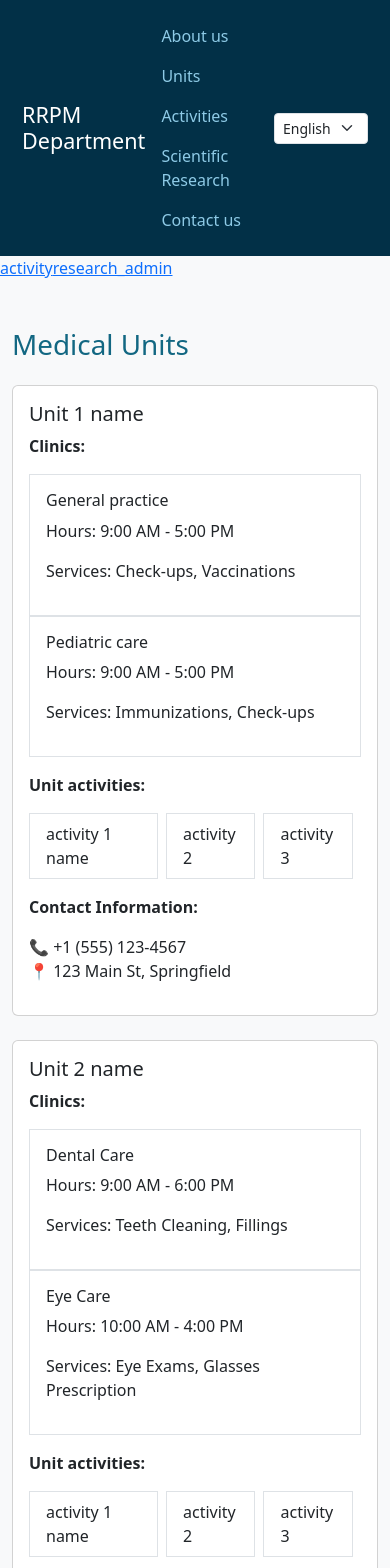
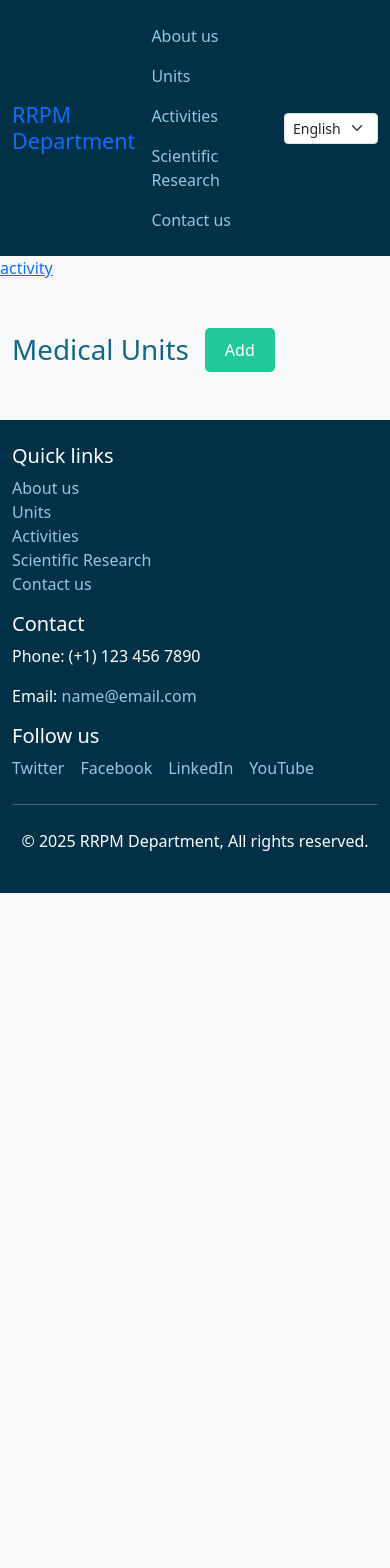
Before and after one commit to shahdhassan4601/RRPM-Department-Website, a Vue app: page /units in a window 390 px wide. Shown: the top 1568 px of the page. After the commit the page ends 893 px from the top, so only its background shows below. Built offline with nearby package versions, Linux system fonts and the light colour scheme.

Commit message:
some updates

```diff
--- a/src/App.vue
+++ b/src/App.vue
@@ -6,8 +6,14 @@
     <nav>
       <router-link to="/activity">activity</router-link>
       <router-link to="/research"></router-link>
-      <router-link to="/research_admin">research_admin</router-link>
+      <router-link to="/research_admin"></router-link>
       <router-link to="/units"></router-link>
+      <router-link to="/UnitManager"></router-link>
+
+
+
+
+
     </nav>
 
     <!-- مكان عرض المحتوى الديناميكي -->
--- a/src/Views/activity.vue
+++ b/src/Views/activity.vue
@@ -123,7 +123,7 @@
     </form>
 
     <!-- Display Added Activities -->
-    <div class="mt-5">
+    <!--<div class="mt-5">
       <h3>Added Activities</h3>
       <ul class="list-group">
         <li v-for="(activity, index) in activities" :key="index" class="list-group-item d-flex justify-content-between align-items-center">
@@ -142,7 +142,8 @@
           </div>
         </li>
       </ul>
-    </div>
+    </div>-->
+
   </div>
 </template>
 
@@ -173,6 +174,18 @@ export default {
       fileError: false // Error state for file uploads
     };
   },
+
+  created() {
+    // الحصول على index من الـ route
+    const index = this.$route.params.index;
+
+    // التحقق إذا كان الـ index موجودا
+    if (index !== undefined && this.activities[index]) {
+      this.formData = { ...this.activities[index] };
+      this.editIndex = index;
+    }
+  },
+
   methods: {
     submitForm() {
       this.titleError = !this.formData.title || this.formData.title.length < 3;
@@ -186,22 +199,29 @@ export default {
           this.activities.push({ ...this.formData });
         }
         localStorage.setItem('activities', JSON.stringify(this.activities)); // Save to localStorage
-        this.resetForm(); // Reset form after submission
-        alert("Activity saved successfully!");
-      } else {
-        alert("Please fill out the required fields.");
-      }
-    },
-    deleteActivity(index) {
-      if (confirm("Are you sure you want to delete this activity?")) {
-        this.activities.splice(index, 1); // Remove activity from list
-        localStorage.setItem('activities', JSON.stringify(this.activities)); // Update localStorage
-      }
-    },
-    editActivity(index) {
-      this.formData = { ...this.activities[index] }; // Copy activity data to form
-      this.editIndex = index; // Save the index for editing
-    },
+
+
+       const activityDetails = `
+      Title: ${this.formData.title}
+      Start Date: ${this.formData.startDate}
+      End Date: ${this.formData.endDate}
+      Location: ${this.formData.location}
+      Status: ${this.formData.status}
+      Unit: ${this.formData.unit}
+      Keywords: ${this.formData.keywords.join(', ')}
+      Summary: ${this.formData.summary}
+    `;
+
+    // إظهار alert مع تفاصيل النشاط المحفوظ
+    alert(`Activity saved successfully!\n\nDetails:\n${activityDetails}`);
+
+    this.resetForm(); // إعادة تعيين النموذج بعد الحفظ
+    this.$router.push("/Activities"); // إعادة التوجيه إلى صفحة الأنشطة
+  } else {
+    alert("Please fill out the required fields.");
+  }
+},
+
     resetForm() {
       this.formData = {
         title: '',
@@ -251,3 +271,49 @@ export default {
   }
 };
 </script>
+
+<style scoped>
+
+.activity-card {
+  background-color: #fff;
+  border: 1px solid #dee2e6;
+  border-radius: 8px;
+  padding: 20px;
+}
+
+.status-badge {
+  border-radius: 12px;
+  font-size: 12px;
+  padding: 2px 8px;
+  color: #fff;
+}
+
+.status-ongoing {
+  background-color: #fd9e02;
+}
+
+.status-completed {
+  background-color: #126782;
+}
+
+.status-upcoming {
+  background-color: #219ebc;
+}
+.btn-success {
+  background-color: #20c997 !important; /* لون أخضر فاتح */
+  border-color: #20c997 !important;
+}
+
+
+
+.btn-danger {
+  background-color: #dc3545 !important;
+  border-color: #dc3545 !important;
+}
+
+.btn-secondary {
+  background-color: #4f678d !important; /* لون أزرق */
+  border-color: #4f678d !important;
+}
+
+</style>
--- a/src/Views/research.vue
+++ b/src/Views/research.vue
@@ -2,7 +2,7 @@
   <div class="container my-5">
     <div class="d-flex align-items-center mb-4">
       <h1 class="me-3 mb-0">Scientific Research</h1>
-      <router-link to="/add-research_admin" class="btn btn-primary">Add</router-link>
+      <router-link to="/add-research_admin"  class="btn btn-success btn-sm">Add</router-link>
     </div>
     <p class="mb-4"><strong>Highlighted Topics:</strong>
       <span class="badge bg-secondary">Drug development</span>
@@ -29,34 +29,27 @@
       </div>
     </div>
 
-    <div v-for="(article, index) in filteredArticles" :key="index" class="border-bottom pb-3 mb-3">
-      <h5>{{ article.title }}</h5>
+   <!-- Display filtered research articles -->
+   <div v-for="(article, index) in filteredArticles" :key="article.title" class="border-bottom pb-3 mb-3">
+      <div class="d-flex justify-content-between align-items-center">
+        <h5>{{ article.title }}</h5>
+        <div>
+          <button class="btn btn-secondary btn-sm me-2" @click="editResearch(index)">Edit</button>
+          <button  class="btn btn-danger btn-sm" @click="deleteResearch(index)">Delete</button>
+        </div>
+      </div>
       <p class="text-muted">
         Authors: {{ article.authors.join(', ') }} | Published: {{ article.publicationDate }} | Organization: {{ article.organization }}
       </p>
       <p>{{ article.content }}</p>
-      <button class="btn btn-warning me-2" @click="editResearch(index)">Edit</button>
-      <button class="btn btn-danger" @click="deleteResearch(index)">Delete</button>
+
+       <!-- Learn More Button -->
+       <router-link :to="`/SingleResearch/${article.id}`" class="btn btn-info">Learn More</router-link>
+
+
+
+
     </div>
-
-    <ul class="list-group mt-3">
-      <li v-for="(research, index) in researches" :key="index" class="list-group-item">
-        <strong>{{ research.title }}</strong>
-        <br />
-        <em>Authors:</em> {{ research.authors }}
-        <br />
-        <em>Organization:</em> {{ research.organization }}
-        <br />
-        <em>Publication Date:</em> {{ research.publicationDate }}
-        <br />
-        <em>Content:</em> {{ research.content }}
-        <br />
-        <em>Keywords:</em> {{ research.keywords.join(", ") }}
-        <br />
-        <button @click="editResearch(index)" class="btn btn-outline-secondary btn-sm me-2">Edit</button>
-        <button @click="deleteResearch(index)" class="btn btn-outline-danger btn-sm">Delete</button>
-      </li>
-    </ul>
   </div>
 </template>
 
@@ -75,23 +68,103 @@ export default {
     // Load researches from localStorage when the component is created
     this.loadResearches();
   },
+  computed: {
+    // Filter out unique authors from the research data
+    uniqueAuthors() {
+      const authorsSet = new Set();
+      this.researches.forEach(research => {
+        research.authors.forEach(author => authorsSet.add(author));
+      });
+      return [...authorsSet];
+    },
+    // Filter the articles based on search query, author, and date
+    filteredArticles() {
+      return this.researches.filter(research => {
+        const matchesSearch = research.title.toLowerCase().includes(this.searchQuery.toLowerCase());
+        const matchesAuthor = this.selectedAuthor ? research.authors.includes(this.selectedAuthor) : true;
+        let matchesDate = true;
+        if (this.selectedDate === 'Newest') {
+          matchesDate = new Date(research.publicationDate) >= new Date();
+        } else if (this.selectedDate === 'Oldest') {
+          matchesDate = new Date(research.publicationDate) <= new Date();
+        }
+        return matchesSearch && matchesAuthor && matchesDate;
+      });
+    }
+  },
   methods: {
+    // Load research articles from localStorage
     loadResearches() {
       this.researches = JSON.parse(localStorage.getItem('researches')) || [];
+      this.researches.forEach(research => {
+        if (typeof research.authors === 'string') {
+          research.authors = [research.authors.trim()];
+        }
+        if (!Array.isArray(research.authors)) {
+          research.authors = [];
+        }
+      });
     },
+    // Redirect to edit page with selected research data
     editResearch(index) {
       const research = this.researches[index];
-      localStorage.setItem('editResearch', JSON.stringify(research));
-      this.$router.push(`/edit-research_admin/${index}`);
+      localStorage.setItem('editResearch', JSON.stringify(research)); // Store research data in localStorage
+      this.$router.push(`/edit-research_admin/${index}`); // Corrected path
     },
+    // Delete the selected research
     deleteResearch(index) {
       if (confirm("Are you sure you want to delete this research?")) {
         this.researches.splice(index, 1);
-        localStorage.setItem('researches', JSON.stringify(this.researches));
-        // Reload the researches after deletion
-        this.loadResearches();
+        localStorage.setItem('researches', JSON.stringify(this.researches)); // Update localStorage after deletion
+        this.loadResearches(); // Reload the research data
       }
-    },
-  },
+    }
+  }
 };
 </script>
+
+<style scoped>
+
+.activity-card {
+  background-color: #fff;
+  border: 1px solid #dee2e6;
+  border-radius: 8px;
+  padding: 20px;
+}
+
+.status-badge {
+  border-radius: 12px;
+  font-size: 12px;
+  padding: 2px 8px;
+  color: #fff;
+}
+
+.status-ongoing {
+  background-color: #fd9e02;
+}
+
+.status-completed {
+  background-color: #126782;
+}
+
+.status-upcoming {
+  background-color: #219ebc;
+}
+.btn-success {
+  background-color: #20c997 !important; /* لون أخضر فاتح */
+  border-color: #20c997 !important;
+}
+
+
+
+.btn-danger {
+  background-color: #dc3545 !important;
+  border-color: #dc3545 !important;
+}
+
+.btn-secondary {
+  background-color: #4f678d !important; /* لون أزرق */
+  border-color: #4f678d !important;
+}
+
+</style>
--- a/src/Views/units.vue
+++ b/src/Views/units.vue
@@ -1,67 +1,122 @@
 <template>
-    <div class="container my-5">
-    <h1 class="mb-4">Medical Units</h1>
+  <div class="container my-5">
+    <div class="d-flex align-items-center mb-4">
+      <h1 class="me-3 mb-0">Medical Units</h1>
+      <!-- زر التنقل لإضافة وحدة جديدة -->
+      <router-link to="/add-UnitManager"class="btn btn-success btn-sm">Add</router-link>
+    </div>
 
-    <!-- تكرار الوحدات باستخدام Vue -->
+    <!-- عرض الوحدات -->
     <div v-for="(unit, index) in units" :key="index" class="card mb-4">
       <div class="card-body">
-        <h5 class="card-title">{{ unit.name }}</h5>
-        <p><strong>Clinics:</strong></p>
+        <h5>{{ unit.name }}</h5>
+        <p>Address: {{ unit.address }}</p>
+        <p>Working Hours: {{ unit.hours.from }} - {{ unit.hours.to }}</p>
 
-        <!-- تكرار العيادات -->
-        <div class="row mb-3">
-          <div class="col-md-6" v-for="(clinic, index) in unit.clinics" :key="index">
-            <div class="border p-3">
-              <h6>{{ clinic.name }}</h6>
-              <p>Hours: {{ clinic.hours }}</p>
-              <p>Services: {{ clinic.services }}</p>
-            </div>
-          </div>
-        </div>
+        <h6>Clinics:</h6>
+        <ul>
+          <li v-for="(clinic, idx) in unit.clinics" :key="idx">
+            {{ clinic.name }} ({{ clinic.hours.from }} - {{ clinic.hours.to }}) - Services: {{ clinic.services }}
+          </li>
+        </ul>
 
-        <p><strong>Unit activities:</strong></p>
-        <div class="d-flex mb-3">
-          <span v-for="(activity, index) in unit.activities" :key="index" class="border px-3 py-2 me-2">{{ activity }}</span>
-        </div>
+        <!-- عرض الأنشطة الخاصة بالوحدة -->
+        <h6>Unit activities:</h6>
+        <ul>
+          <li v-for="(activity, idx) in unit.activities" :key="idx">
+            <!--رابط يعرض اسم النشاط ويحول إلى صفحة SingleActivity -->
+            <!-- <router-link :to="{ name: 'SingleActivity', params: { id: activity.id } }">
+              {{ activity.name }}
+            </router-link>-->
+          </li>
+        </ul>
 
-        <p><strong>Contact Information:</strong></p>
-        <p>
-          📞 {{ unit.contact.phone }}<br>
-          📍 {{ unit.contact.location }}
+        <!-- عرض معلومات الاتصال الخاصة بالوحدة -->
+        <h6>Contact Information:</h6>
+        <p v-if="unit.contactInfo">
+          <strong>Mobile Number:</strong> {{ unit.contactInfo.mobile }}
         </p>
+        <p v-if="unit.contactInfo">
+          <strong>Location:</strong> {{ unit.contactInfo.location }}
+        </p>
+
+        <button @click="editUnit(index)"  class="btn btn-secondary btn-sm me-2">Edit</button>
+        <button @click="deleteUnit(index)"  class="btn btn-danger btn-sm">Delete</button>
       </div>
     </div>
   </div>
-
 </template>
 
 <script>
+export default {
+  name: "MedicalUnits",
+  data() {
+    return {
+      // محاكاة البيانات التي ستكون موجودة من الـ backend
+      units: []
+    }
 
-export default {
-  name: "Units",
-data() {
-      return {
-        units: [
-          {
-            name: 'Unit 1 name',
-            clinics: [
-              { name: 'General practice', hours: '9:00 AM - 5:00 PM', services: 'Check-ups, Vaccinations' },
-              { name: 'Pediatric care', hours: '9:00 AM - 5:00 PM', services: 'Immunizations, Check-ups' }
-            ],
-            activities: ['activity 1 name', 'activity 2', 'activity 3'],
-            contact: { phone: '+1 (555) 123-4567', location: '123 Main St, Springfield' }
-          },
-          {
-            name: 'Unit 2 name',
-            clinics: [
-              { name: 'Dental Care', hours: '9:00 AM - 6:00 PM', services: 'Teeth Cleaning, Fillings' },
-              { name: 'Eye Care', hours: '10:00 AM - 4:00 PM', services: 'Eye Exams, Glasses Prescription' }
-            ],
-            activities: ['activity 1 name', 'activity 2', 'activity 3'],
-            contact: { phone: '+1 (555) 765-4321', location: '456 Elm St, Metropolis' }
-          }
-        ]
-      };
-    }}
+  },
+  created() {
+    // لاحقًا عند الحصول على البيانات من الـ backend
+    // سيتم استبدال البيانات المحاكاة بالبيانات الفعلية هنا
+    this.loadUnits();
+  },
+  methods: {
+    loadUnits() {
+      // هذه الدالة ستكون لملء الوحدات من الـ backend
+      // في الوقت الحالي يتم محاكاة البيانات
+    },
+    deleteUnit(index) {
+      if (confirm("Are you sure you want to delete this unit?")) {
+        this.units.splice(index, 1);
+        this.saveUnits(); // تحديث localStorage
+      }
+    },
+    saveUnits() {
+      localStorage.setItem("units", JSON.stringify(this.units));
+    },
+    editUnit(index) {
+      const unitToEdit = this.units[index];
+      localStorage.setItem("editUnit", JSON.stringify(unitToEdit)); // تخزين بيانات الوحدة المراد تعديلها
+      this.$router.push(`/edit-UnitManager/${index}`); // الانتقال مع تمرير المؤشر
+    }
+  }
+};
+</script>
 
-</script>
+<style scoped>
+
+.activity-card {
+  background-color: #fff;
+  border: 1px solid #dee2e6;
+  border-radius: 8px;
+  padding: 20px;
+}
+
+.status-badge {
+  border-radius: 12px;
+  font-size: 12px;
+  padding: 2px 8px;
+  color: #fff;
+}
+
+
+.btn-success {
+  background-color: #20c997 !important; /* لون أخضر فاتح */
+  border-color: #20c997 !important;
+}
+
+
+
+.btn-danger {
+  background-color: #dc3545 !important;
+  border-color: #dc3545 !important;
+}
+
+.btn-secondary {
+  background-color: #4f678d !important; /* لون أزرق */
+  border-color: #4f678d !important;
+}
+
+</style>
--- a/src/assets/style/base.css
+++ b/src/assets/style/base.css
@@ -1,22 +1,6 @@
 body {
   background-color: #F8F9FA; /* خلفية خفيفة */
   color: #126782; /* اللون الأساسي */
-    display: flex;
-    flex-direction: column;
-    height: 100vh; /* تأكد من أن الجسم يأخذ كامل ارتفاع الشاشة */
-    margin: 0;
-    }
-  header {
-    background-color: #023047; /* لون الهيدر */
-    color: #FFF;
-    flex: 0 1 auto; /* الهيدر يظل في مكانه في الأعلى */
-    padding: 10px;
-  }
-  .nav-link {
-    color: #8ECAE6!important;
-  }
-  .text-decoration-none {
-    color: #ffffff;
 }
 main {
   background-color: #FFF; /* لون خلفية الأقسام */
@@ -40,21 +24,3 @@ body {
 button:hover, .btn:hover {
   background-color: #FFB703; /* لون أفتح عند التمرير */
 }
-  footer {
-    background-color: #023047;
-    color: #FFF;
-    flex: 0 1 auto; /* الفوتر يظل في أسفل الصفحة */
-    margin-top: auto; /* يضمن أن الفوتر يتحرك للأسفل */
-    color: white;
-    padding: 10px;
-    text-align: center;
-  }
-  footer a {
-    color: #8ECAE6 !important;
-  }
-  footer a:hover {
-    color: #fb0000;
-  }
-  main {
-    flex: 1; /* المساحة المتبقية بعد الهيدر والفوتر */
-  }
```
Also changed, not shown: src/Views/UnitManager.vue (added, +49 -0 lines), src/Views/research_admin.vue (+65 -5 lines), src/router/index.js (+7 -1 lines). Lines whose indentation alone changed are shown as unchanged.
